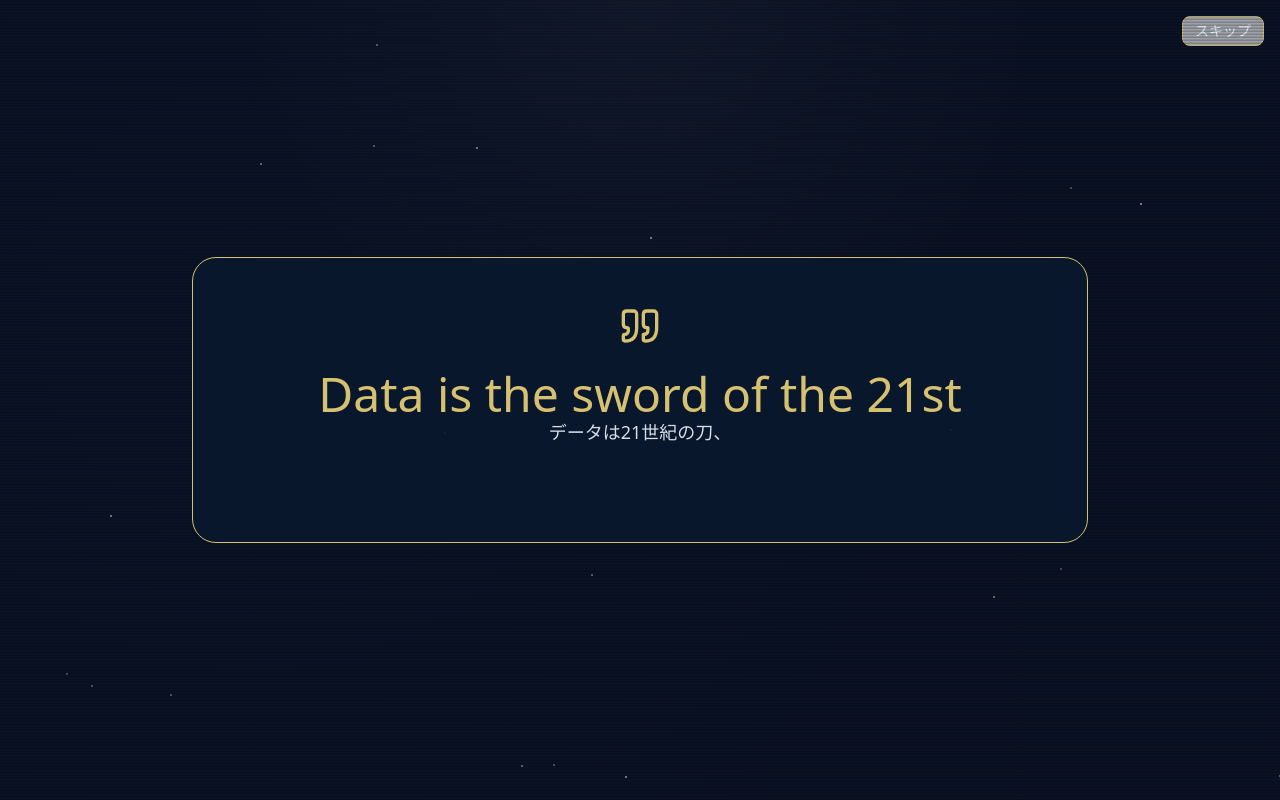
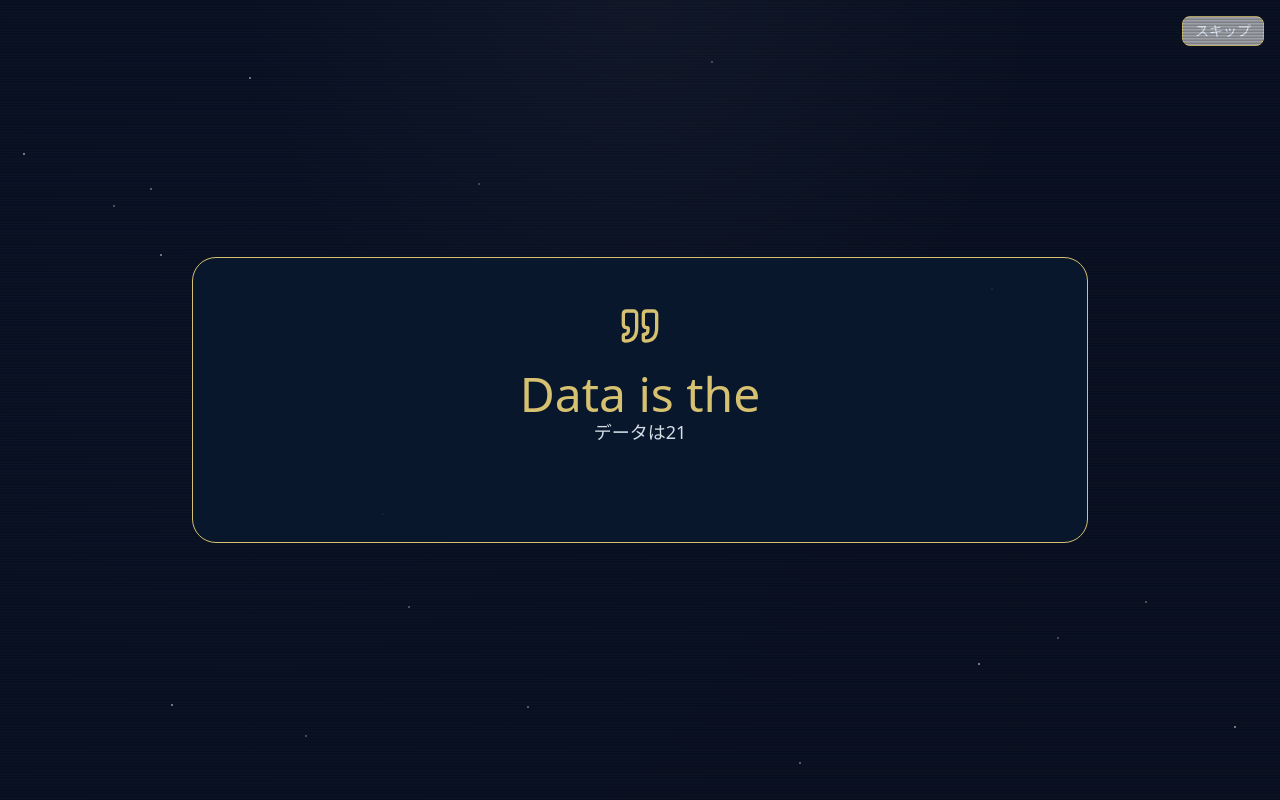
Before and after one commit to ydi102143/samurai-ml-education-game, a React (Vite) app: page / in a window 1280 px wide. Built offline with nearby package versions, Linux system fonts and the light colour scheme.

Commit message:
feat: タイプライタ速度とフェードインタイミングを調整
- 英日タイプライタの速度を大幅に遅く（35ms  80ms）
- 著者名の表示タイミングを早く（2秒  1秒）
- フェードインアニメーションをよりゆっくりに（2秒  3秒）

```diff
--- a/src/components/QuoteIntro.tsx
+++ b/src/components/QuoteIntro.tsx
@@ -75,11 +75,11 @@ export function QuoteIntro({ onComplete, durationScale = 1.3 }: Props) {
           i++;
         } else {
           clearInterval(timer);
-          // タイプライタ完了後に著者名を表示（少し長めに待機）
-          setTimeout(() => setShowAuthor(true), 2000);
+          // タイプライタ完了後に著者名を表示（少し早めに表示）
+          setTimeout(() => setShowAuthor(true), 1000);
         }
       }
-    }, Math.max(20, 35 * durationScale));
+    }, Math.max(50, 80 * durationScale));
     return () => clearInterval(timer);
   }, [currentStep, durationScale, english, japanese]);
 
@@ -174,7 +174,7 @@ export function QuoteIntro({ onComplete, durationScale = 1.3 }: Props) {
                 </div>
               </div>
               <cite
-                className={`block mt-6 text-sm md:text-base font-light transition-all duration-2000 ${
+                className={`block mt-6 text-sm md:text-base font-light transition-all duration-3000 ${
                   showAuthor ? 'opacity-100 translate-y-0' : 'opacity-0 translate-y-4'
                 }`}
                 style={{ color: '#d0dae8' }}
```
